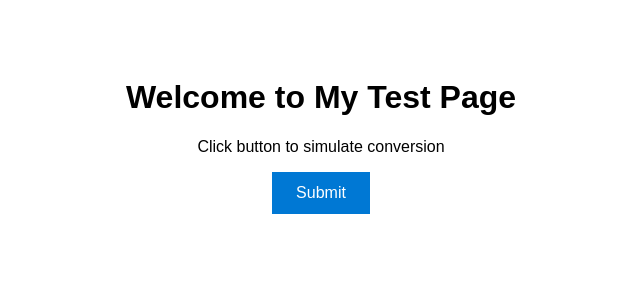
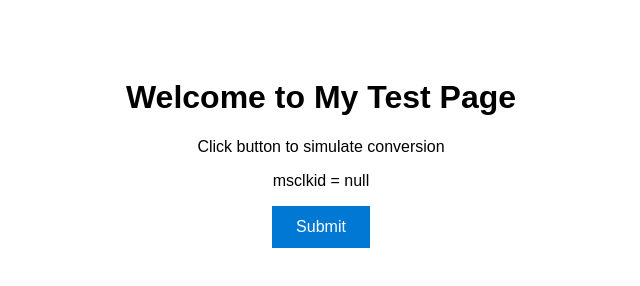
Before and after one commit to changyuanqaz/Ads, a plain HTML site: page index.html in a window 1280 px wide. Both pictures are taken after a click on the button "Submit". Shown: the whole page, without its empty margins (319-959 px from the left). Drawn offline with Linux system fonts and the light colour scheme.

Commit message:
Update index.html

```diff
--- a/index.html
+++ b/index.html
@@ -66,6 +66,7 @@
 
   <h1>Welcome to My Test Page</h1>
   <p>Click button to simulate conversion</p>
+  <p id="msclkid-display"></p>
 
   <!-- ✅ 转化按钮 -->
   <button onclick="trackConversion()">Submit</button>
@@ -74,6 +75,7 @@
   <script>
     function trackConversion() {
       const msclkid = localStorage.getItem("msclkid");
+      document.getElementById("msclkid-display").innerText = "msclkid = " + msclkid;
 
       window.uetq = window.uetq || [];
       window.uetq.push('event', 'button_click', {
```
